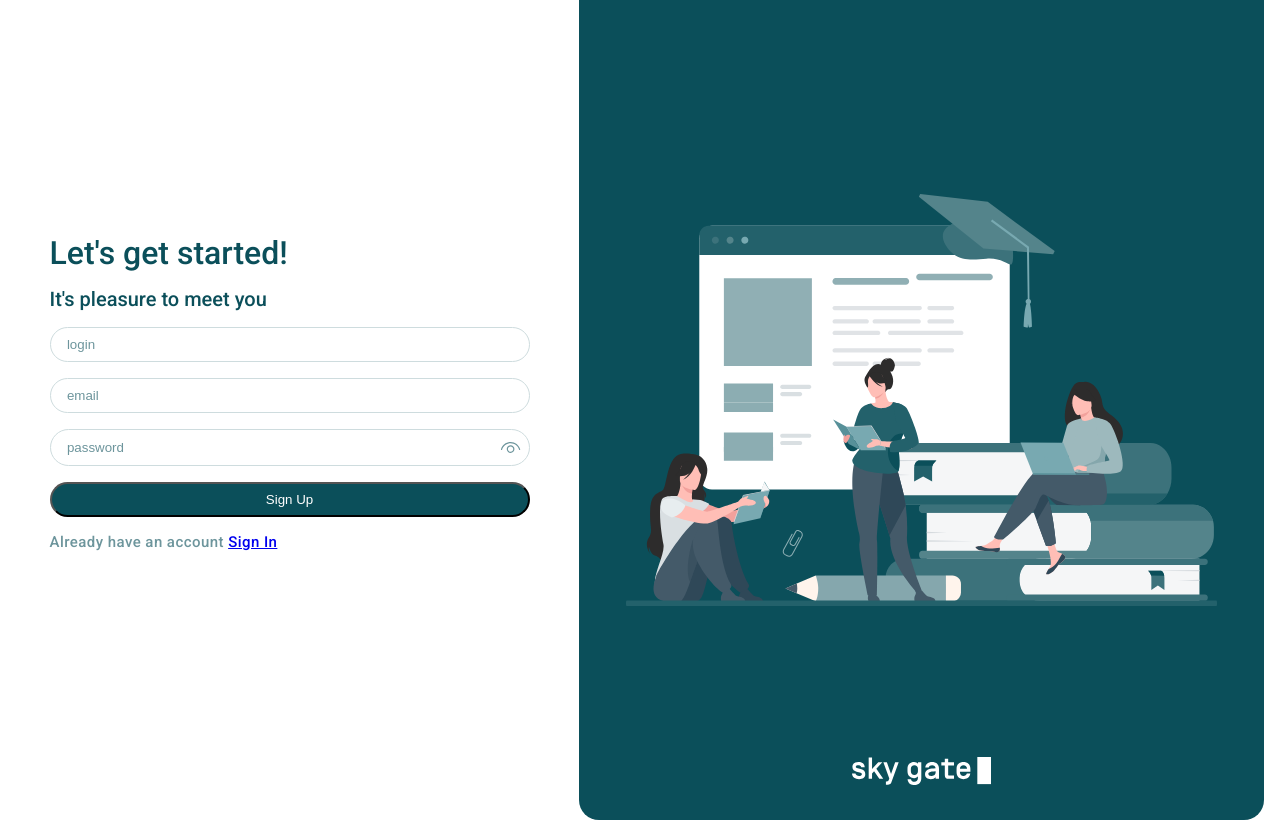
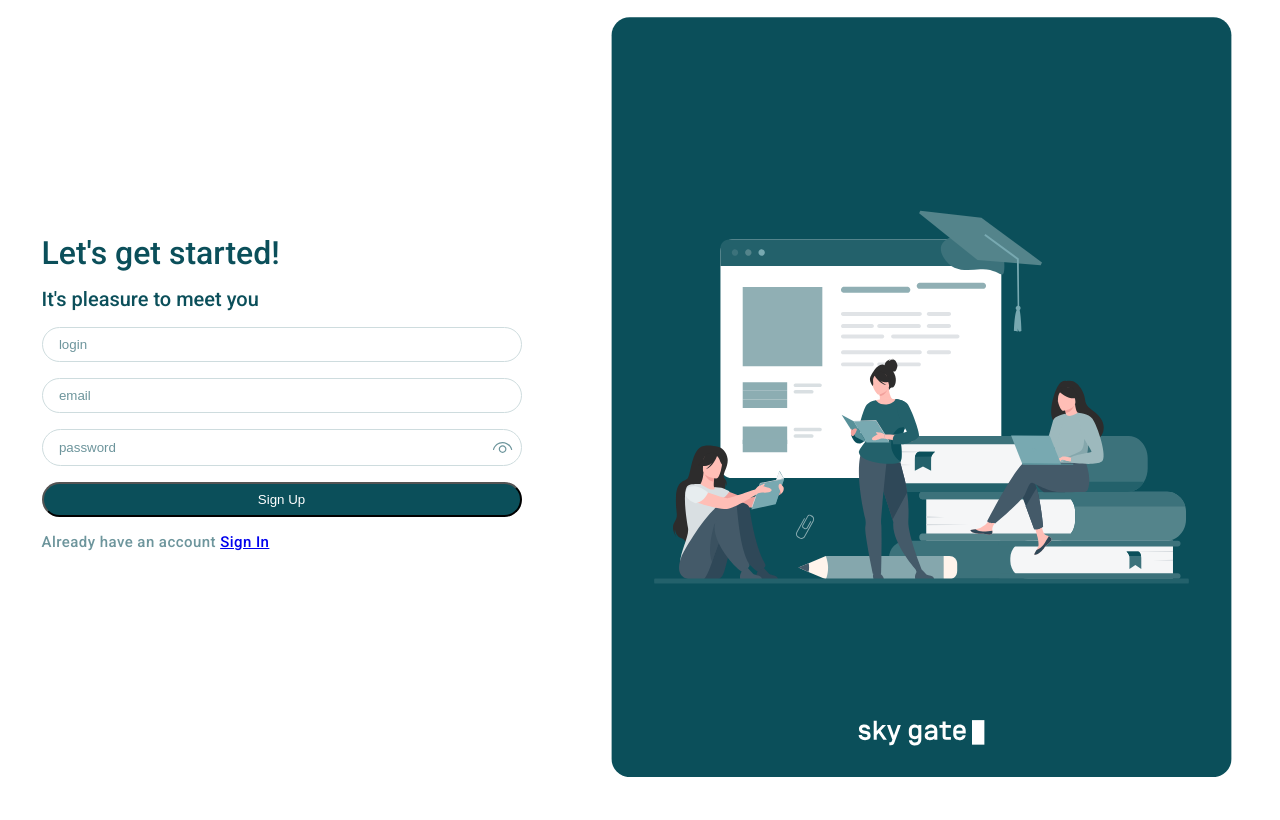
Before and after one commit to skygate/sky-lectures, a React (Create React App) app in the folder frontend/: page /SignUp in a window 1280 px wide. Built offline with nearby package versions, Linux system fonts and the light colour scheme.

Commit message:
Added mobile version for login and signin some logo to fill up space to be added

```diff
--- a/frontend/src/screens/SignUp/SignUp.module.scss
+++ b/frontend/src/screens/SignUp/SignUp.module.scss
@@ -9,8 +9,16 @@ body {
   height: 100vh;
 }
 .background {
+  display: block;
   margin-left: auto;
-  display: block;
+  height: 95%;
+  padding: 2.5% 0;
+}
+.background-container {
+  margin: 0 1rem;
+  flex: 1;
+
+  height: 100%;
 }
 .sign-container {
   flex: 1;
@@ -18,10 +26,7 @@ body {
   align-items: center;
   flex-direction: column;
 }
-.background-container {
-  margin-right: 1rem;
-  flex: 1;
-}
+
 .sign-fields > * {
   margin-bottom: 1rem;
 }
@@ -61,3 +66,18 @@ Link {
   color: #0b4f5a;
   font-weight: 500;
 }
+@media (max-width: 900px) {
+  .background-container {
+    display: none;
+  }
+  .main-container {
+    overflow: hidden;
+    margin: 0 2rem;
+  }
+  .sign-fields {
+    form > * {
+      width: 100%;
+    }
+    width: 100%;
+  }
+}
--- a/frontend/src/screens/SignUp/SingUp.tsx
+++ b/frontend/src/screens/SignUp/SingUp.tsx
@@ -1,5 +1,5 @@
 import styles from "./SignUp.module.scss";
-import background from "../../assets/icons/background.svg";
+import { ReactComponent as Background } from "../../assets/icons/background.svg";
 import PasswordInput from "../../components/Inputs/PasswordInput";
 import TextInput from "../../components/Inputs/TextInput";
 import { useFormik } from "formik";
@@ -52,11 +52,7 @@ const SignUp = () => {
         </div>
       </div>
       <div className={styles["background-container"]}>
-        <img
-          src={background}
-          className={styles["background"]}
-          alt="background"
-        />
+        <Background className={styles["background"]} />
       </div>
     </div>
   );
```
